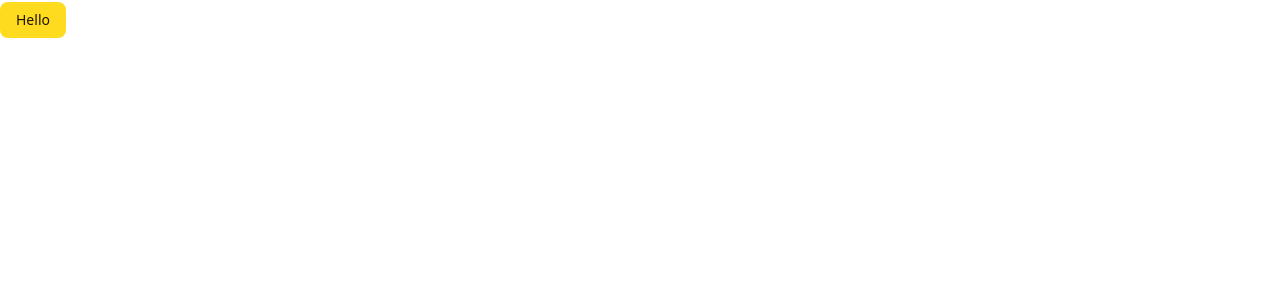
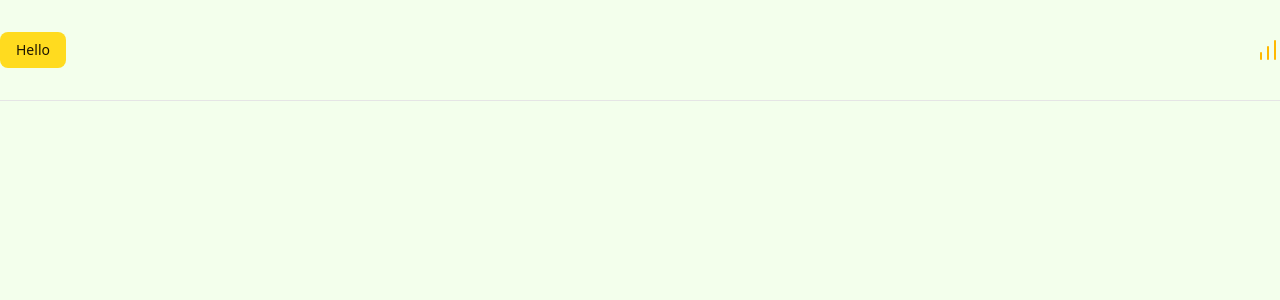
Before and after one commit to PupupuMusor/Frontend, a React (Vite) app in the folder Pypypy_Musor_F/: page / in a window 1280 px wide. Shown: the top 300 px of the page. Built offline with nearby package versions, Linux system fonts and the light colour scheme.

Commit message:
added base color and component

```diff
--- a/Pypypy_Musor_F/src/App.tsx
+++ b/Pypypy_Musor_F/src/App.tsx
@@ -1,10 +1,10 @@
-import { Button } from "./components/ui/button";
+import { Header } from "./components/Header/Header";
 
 function App() {
   return (
     <>
-      <div className="text-amber-400 text-2xl">
-        <Button>Hello</Button>
+      <div className="text-amber-400 text-4xl">
+        <Header />
       </div>
     </>
   );
--- a/Pypypy_Musor_F/src/components/Header/Header.tsx
+++ b/Pypypy_Musor_F/src/components/Header/Header.tsx
@@ -0,0 +1,19 @@
+import { cn } from "@/lib/utils";
+import { Container } from "../shared/container";
+import { ChartNoAxesColumnIncreasing } from "lucide-react";
+import { Button } from "../ui/button";
+
+interface Props {
+  className?: string;
+}
+
+export const Header: React.FC<Props> = ({ className }) => {
+  return (
+    <header className={cn("border-b", className)}>
+      <Container className="flex items-center justify-between py-8">
+        <Button>Hello</Button>
+        <ChartNoAxesColumnIncreasing />
+      </Container>
+    </header>
+  );
+};
--- /dev/null
+++ b/Pypypy_Musor_F/src/components/shared/container.tsx
@@ -0,0 +1,12 @@
+import { cn } from "@/lib/utils";
+
+interface Props {
+  className?: string;
+}
+
+export const Container: React.FC<React.PropsWithChildren<Props>> = ({
+  className,
+  children,
+}) => {
+  return <div className={cn("mx-auto max-w-7xl", className)}>{children}</div>;
+};
--- a/Pypypy_Musor_F/src/index.css
+++ b/Pypypy_Musor_F/src/index.css
@@ -43,7 +43,7 @@
 
 :root {
   --radius: 0.625rem;
-  --background: oklch(1 0 0);
+  --background: oklch(98.598% 0.02785 133.88);
   --foreground: oklch(0.145 0 0);
   --card: oklch(1 0 0);
   --card-foreground: oklch(0.145 0 0);
```
